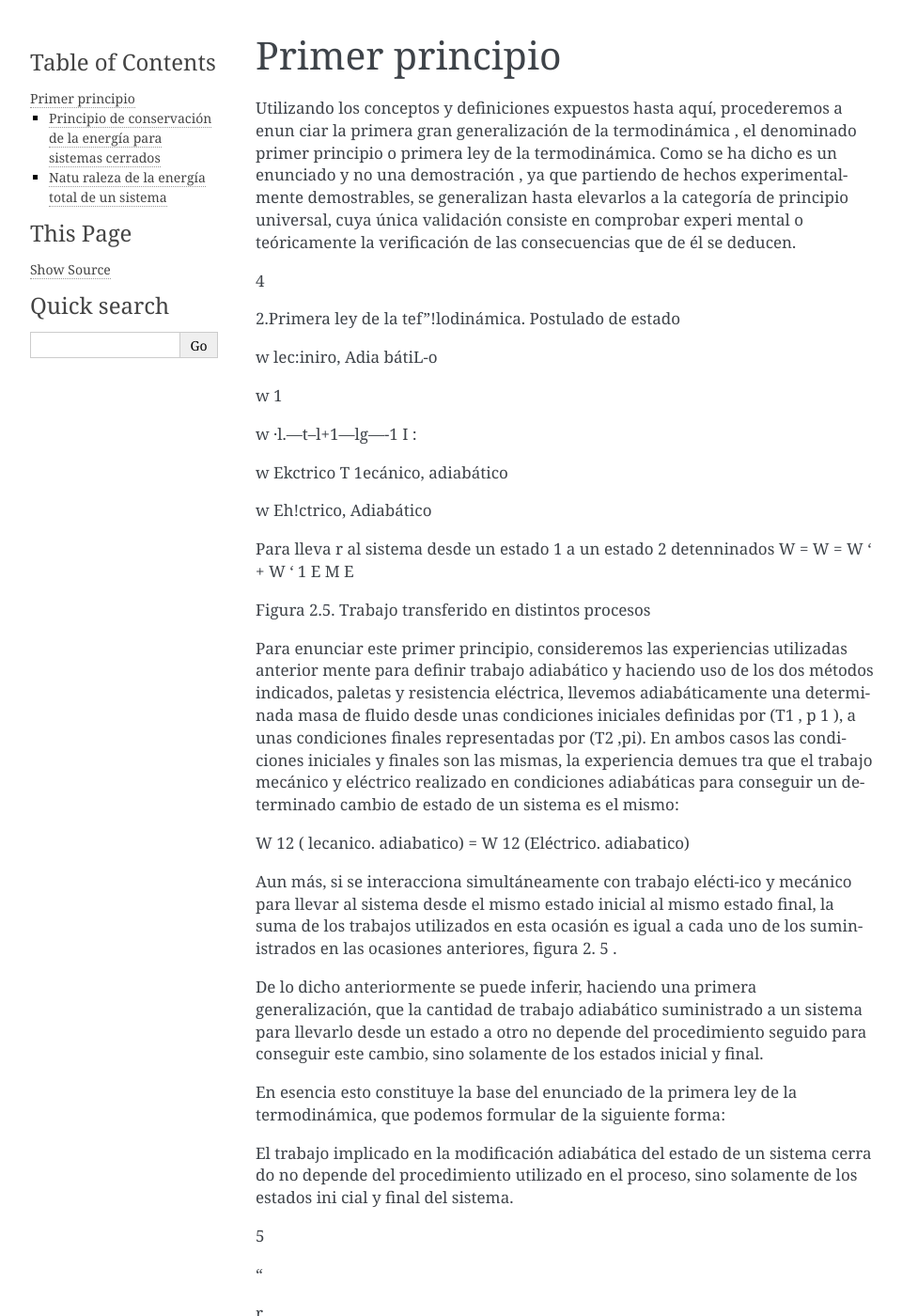
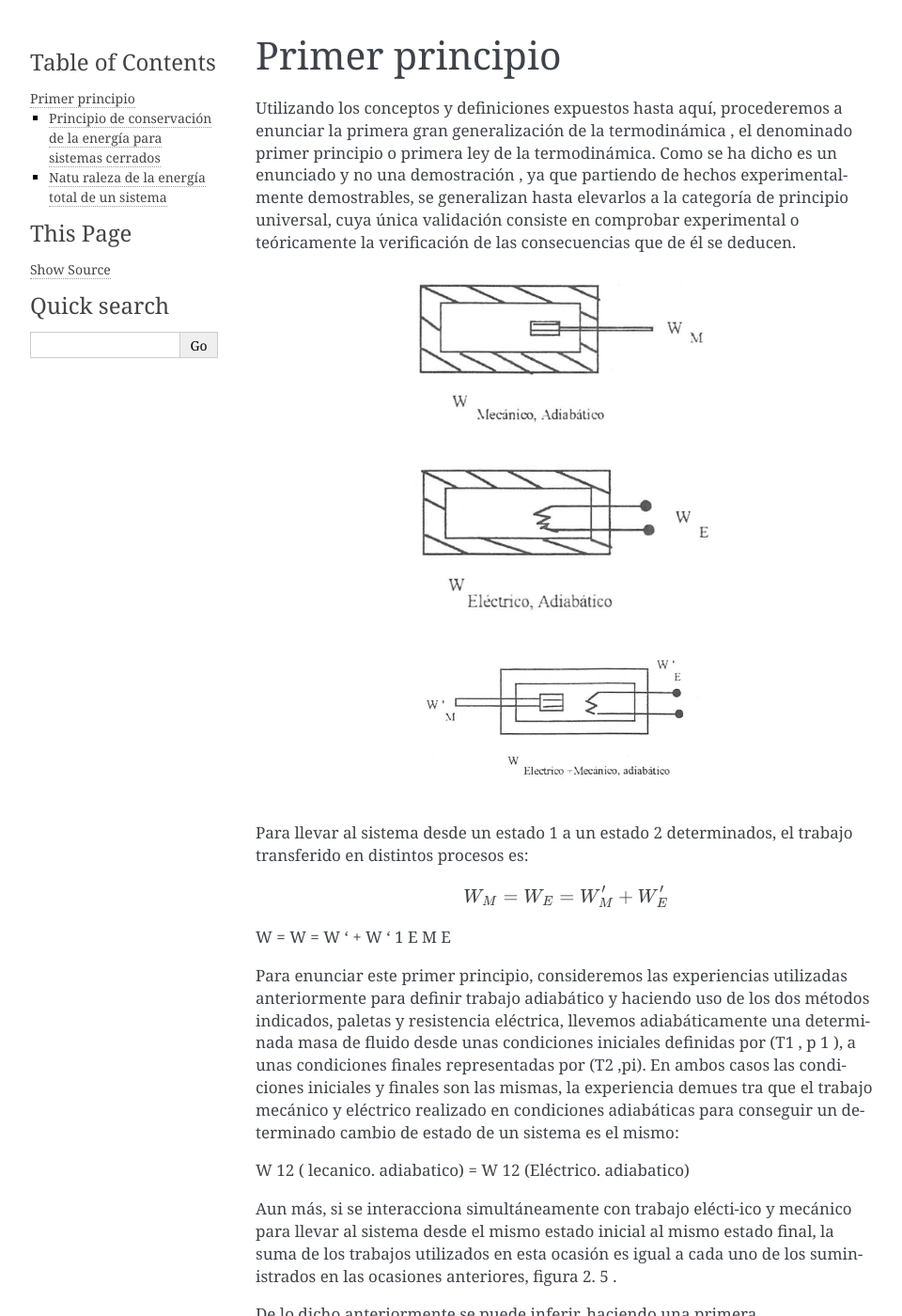
Before and after one commit to mantielero/termodinamica, a Sphinx documentation site: the page built from source/primer_principio_primer_principio.rst, in a window 1280 px wide and 1400 px high. Shown: the whole window at 94% size, without its empty margins (148-1108 px from the left). Built offline with Sphinx 7.4.7, drawn with Linux system fonts in a browser that asks for light colours; pages that are not in the unit, such as notebooks, are missing from menus.

Commit message:
Update primer_principio_primer_principio.rst

```diff
--- a/source/primer_principio_primer_principio.rst
+++ b/source/primer_principio_primer_principio.rst
@@ -1,55 +1,32 @@
 Primer principio
 =================
 
-Utilizando los conceptos  y  definiciones  expuestos  hasta  aquí, procederemos  a  enun­ ciar la primera gran generalización de la termodinámica , el denominado primer principio o primera ley de la termodinámica. Como se ha dicho es un enunciado y no una demostración , ya que partiendo de hechos experimentalmente demostrables, se generalizan hasta elevarlos a la categoría de principio universal, cuya única validación consiste en comprobar experi­ mental o teóricamente la verificación de las consecuencias que de él se deducen.
+Utilizando los conceptos  y  definiciones  expuestos  hasta  aquí, procederemos  a  enunciar la primera gran generalización de la termodinámica , el denominado primer principio o primera ley de la termodinámica. Como se ha dicho es un enunciado y no una demostración , ya que partiendo de hechos experimentalmente demostrables, se generalizan hasta elevarlos a la categoría de principio universal, cuya única validación consiste en comprobar experimental o teóricamente la verificación de las consecuencias que de él se deducen.
+
+.. figure:: ./img/w_mecanico_adiabatico.png
+   :width: 50%
 
 
 
+.. figure:: ./img/w_electrico_adiabatico.png
+   :width: 50%
 
 
+.. figure:: ./img/w_mecanico_electrico_adiabatico.png
+   :width: 50%
 
 
+Para llevar al sistema desde un  estado 1 a un estado 2 determinados, el trabajo transferido en distintos procesos es:
 
+.. math::
 
+   W_M = W_E = W_M' +W_E'
 
-
-
-4
-
-2.Primera ley de la tef"!lodinámica. Postulado de estado
-
-
-
-
-
-
-
-
-
-w
-\lec:iniro, Adia bátiL-o
-
-
-w \1
-
-w ·\l.---t--l+1---lg----1 I :
-
-w
-Ekctrico T \1ecánico, adiabático
-
-
-w
-Eh!ctrico, Adiabático
-
-
-
-Para lleva r al sistema desde un  estado 1 a un estado 2 detenninados
 W	=  W	=  W '	+	W '
 \1	E	M	E
 
-Figura 2.5. Trabajo transferido en distintos procesos
 
-Para enunciar este primer principio, consideremos las experiencias utilizadas anterior­ mente para definir trabajo adiabático y haciendo uso de los dos métodos indicados, paletas y resistencia eléctrica, llevemos adiabáticamente una determinada masa  de fluido desde unas condiciones iniciales definidas por (T1  , p 1  ), a unas condiciones finales representadas por (T2
+Para enunciar este primer principio, consideremos las experiencias utilizadas anteriormente para definir trabajo adiabático y haciendo uso de los dos métodos indicados, paletas y resistencia eléctrica, llevemos adiabáticamente una determinada masa  de fluido desde unas condiciones iniciales definidas por (T1  , p 1  ), a unas condiciones finales representadas por (T2
 ,pi). En ambos casos las condiciones iniciales y finales son las mismas, la experiencia demues­
 tra que el trabajo mecánico y eléctrico realizado en condiciones adiabáticas para conseguir un determinado cambio de estado de un sistema es el mismo:
 
```
